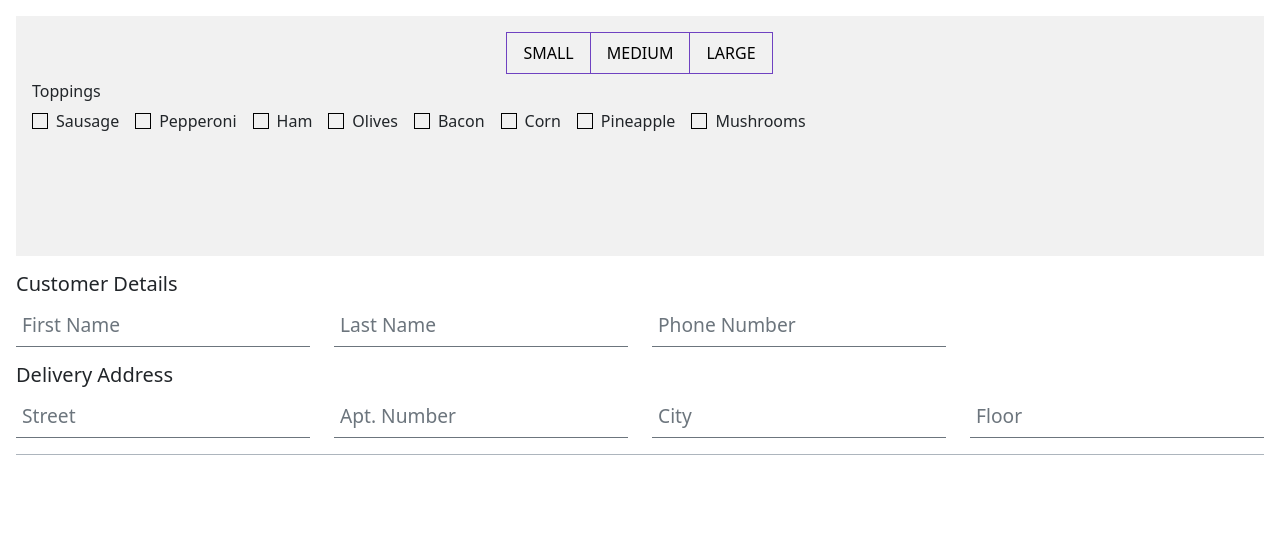
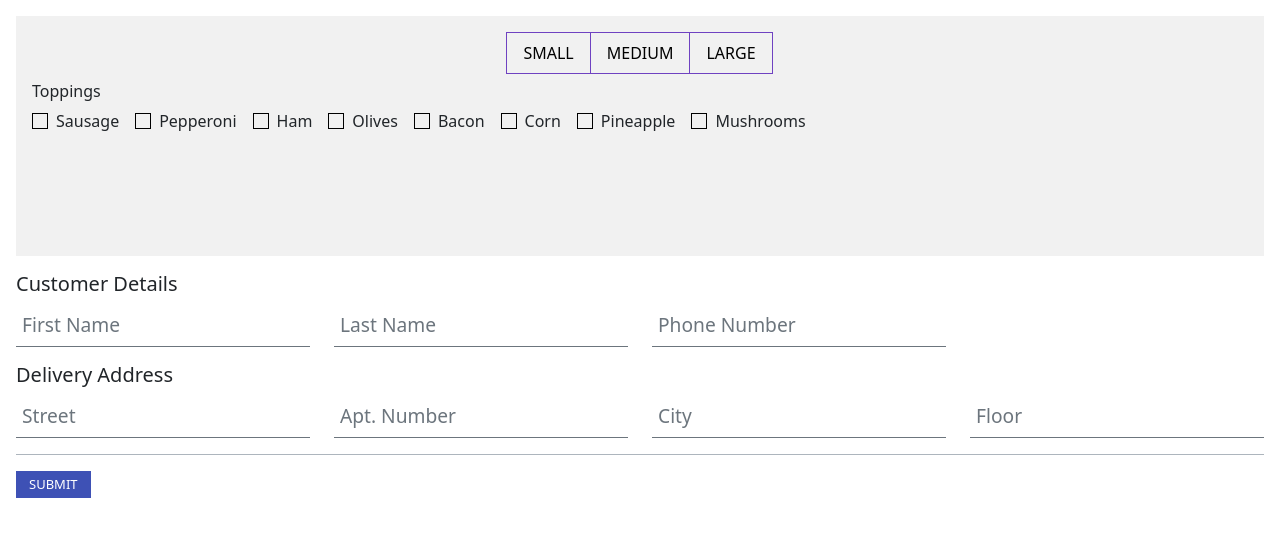
Before and after one commit to zalis98/fwp-pizza-shop, a React (Create React App) app in the folder pizza-shop/: page / in a window 1280 px wide. Shown: the top 536 px of the page. Built offline with nearby package versions, Linux system fonts and the light colour scheme.

Commit message:
complete pizza form format

```diff
--- a/pizza-shop/src/components/PizzaForm.css
+++ b/pizza-shop/src/components/PizzaForm.css
@@ -18,11 +18,13 @@
   --bs-btn-active-bg: #6f42c1;
   --bs-btn-active-border-color: #6f42c1;
   font-size: 1rem;
+  font-weight: 500;
   padding: 0.5rem 1rem;
 }
 
 .toppings {
   text-align: left;
+  font-weight: 450;
 }
 
 .pizza-choice {
@@ -59,3 +61,22 @@ input.form-control {
   padding: 0 6px;
   font-size: 1.5vw;
 }
+
+.button-div {
+  text-align: left;
+  margin-top: 1rem;
+}
+
+button.pizza-submit.btn.btn-primary {
+  font-size: small;
+  font-weight:500;
+  --bs-btn-bg: #3E51B5;
+  --bs-btn-border-color: #3E51B5;
+  --bs-btn-hover-bg: #3e51b5;
+  border-radius: 0;
+  padding: 3px 12px;
+}
+
+.pizza-submit {
+  align-self: left;
+}
--- a/pizza-shop/src/components/PizzaForm.js
+++ b/pizza-shop/src/components/PizzaForm.js
@@ -7,6 +7,7 @@ import ToggleButtonGroup from 'react-bootstrap/ToggleButtonGroup';
 import Form from 'react-bootstrap/Form';
 import Row from 'react-bootstrap/Row';
 import Col from "react-bootstrap/Col";
+import Button from "react-bootstrap/Button";
 
 function PizzaForm() {
   const [options, setOptions] = useState(1);
@@ -24,8 +25,7 @@ function PizzaForm() {
 
   return (
     <div className="pizza-form">
-      <div>
-        <Form className="all-details">
+      <Form>
         <div className="pizza-choice">
           <Form.Group>
             {/* https://react-bootstrap.netlify.app/components/buttons/#controlled */}
@@ -86,8 +86,8 @@ function PizzaForm() {
             />
           </Form.Group>
         </div>
+        <div className="all-details">
 
-          {/* <Form.Group className="mb-3" controlId="formBasicEmail"> */}
           <Form.Group className="details">
             <h5>Customer Details</h5>
             <Row>
@@ -122,9 +122,14 @@ function PizzaForm() {
               </Col>
             </Row>
           </Form.Group>
-          {/* </Form.Group> */}
+        </div>
+        <div className="button-div">
+
+          <Button className="pizza-submit" variant="primary" type="submit">
+            SUBMIT
+          </Button>
+        </div>
       </Form>
-      </div>
     </div>
   )
 
```
Lines whose indentation alone changed are shown as unchanged.
